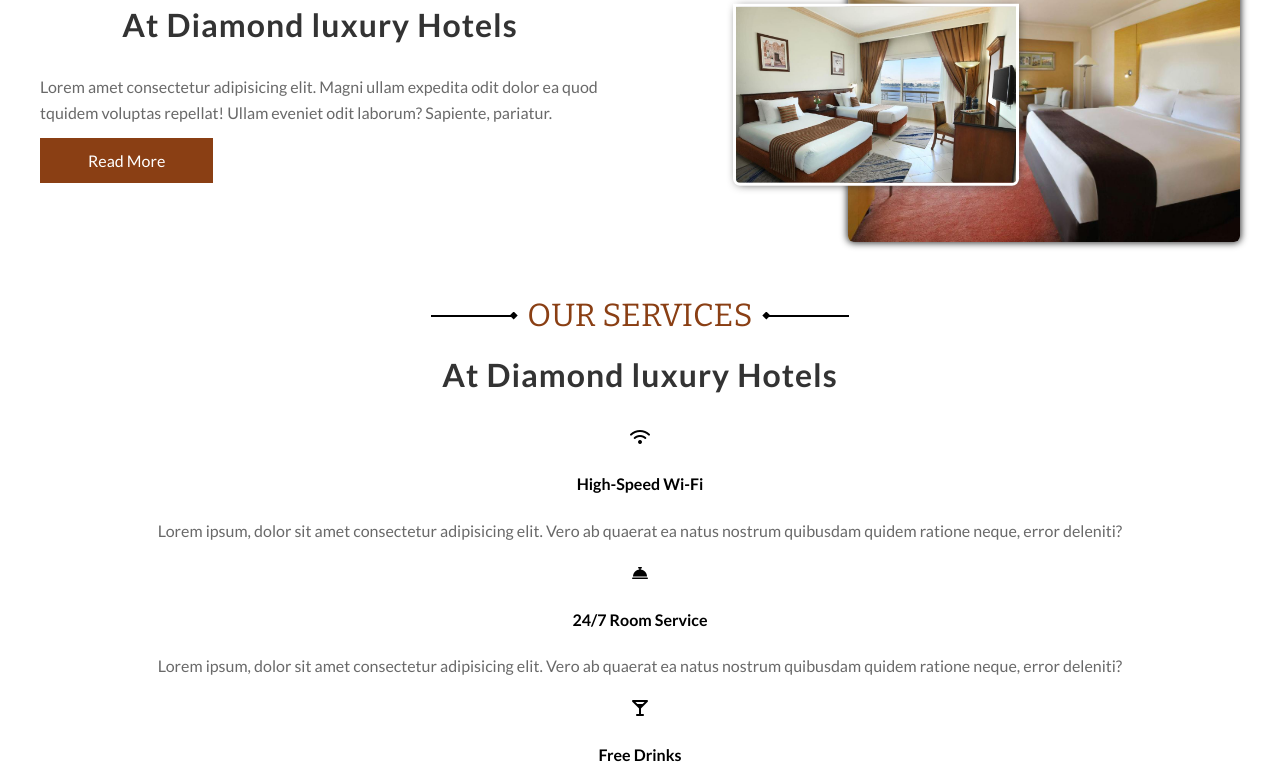
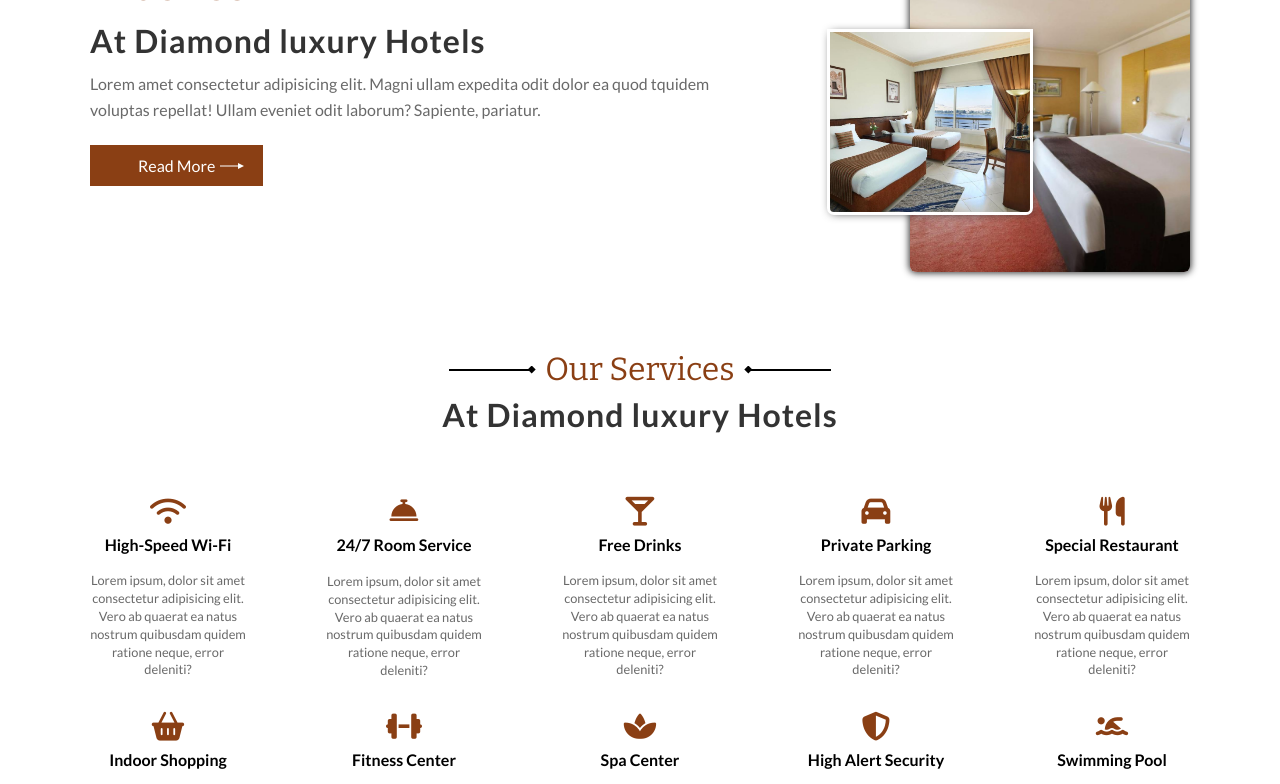
Before and after one commit to AhmedOsman21/nile-horizon-hotel-website, a website: page index.html in a window 1280 px wide. Shown: the part 728-1512 px from the top of the page. Drawn offline with nearby package versions, Linux system fonts and the light colour scheme; a web font is replaced by a local one.

Commit message:
Compiled CSS

```diff
--- a/assets/css/style.css
+++ b/assets/css/style.css
@@ -343,8 +343,8 @@ a:active {
   margin-bottom: 0;
   font-weight: 400;
   font-size: clamp(1.2rem, 1.2rem + 1vw, 2.4rem);
-  text-transform: uppercase;
   color: hsl(22, 75%, 31%);
+  white-space: nowrap;
 }
 
 .lead {
@@ -352,7 +352,7 @@ a:active {
   font-family: "Lato", System-ui, -apple-system, sans-serif;
   color: hsl(0, 0%, 20%);
   text-align: center;
-  margin-bottom: 2rem;
+  margin-bottom: 2.5rem;
   letter-spacing: 1px;
 }
 
@@ -400,7 +400,7 @@ input[type=date]:not(:focus):in-range::-webkit-datetime-edit-text {
 }
 
 .container {
-  width: min(100%, 75rem);
+  width: min(100%, 68.75rem);
   margin-inline: auto;
 }
 @media (max-width: 78.75em) {
@@ -409,13 +409,17 @@ input[type=date]:not(:focus):in-range::-webkit-datetime-edit-text {
   }
 }
 
+.section {
+  margin-bottom: 5rem;
+}
+
 .section-heading {
   display: flex;
   flex-direction: row;
   flex-wrap: nowrap;
   align-items: center;
   justify-content: center;
-  margin-bottom: 1.5rem;
+  margin-bottom: 0.6rem;
 }
 
 .hidden {
@@ -424,6 +428,29 @@ input[type=date]:not(:focus):in-range::-webkit-datetime-edit-text {
 
 .no-scroll {
   overflow: hidden;
+}
+
+.icon-main {
+  color: hsl(22, 75%, 31%);
+}
+
+.icon-light {
+  color: hsl(0, 0%, 100%);
+}
+
+.bg-dark {
+  background-color: hsl(0, 0%, 20%);
+  color: hsl(0, 0%, 100%);
+}
+
+.bg-light {
+  background-color: hsl(0, 0%, 100%);
+  color: hsl(0, 0%, 20%);
+}
+
+.bg-main {
+  background-color: hsl(22, 75%, 31%);
+  color: hsl(0, 0%, 100%);
 }
 
 .center {
@@ -570,11 +597,19 @@ input[type=date]:not(:focus):in-range::-webkit-datetime-edit-text {
   margin-inline: 5rem;
 }
 
-.btn-outline, .btn-main, .btn {
+.ornament-btn, .btn, .btn-outline, a.btn-main {
   border: none;
   text-decoration: none;
   cursor: pointer;
   transition: all 0.4s ease-out;
+  position: relative;
+}
+
+.btn-outline, a.btn-main {
+  display: inline-flex;
+  justify-content: center;
+  align-items: center;
+  padding: 0.5rem 3rem;
 }
 
 .btn {
@@ -589,17 +624,15 @@ input[type=date]:not(:focus):in-range::-webkit-datetime-edit-text {
   background-color: hsl(22, 84%, 37%);
 }
 
-.btn-main {
-  padding: 0.8rem 3rem;
+a.btn-main {
   background-color: hsl(22, 75%, 31%);
   color: hsl(0, 0%, 100%);
 }
-.btn-main:hover, .btn-main:focus {
+a.btn-main:hover, a.btn-main:focus {
   background-color: hsl(22, 84%, 37%);
 }
 
 .btn-outline {
-  padding: 0.8rem 0;
   padding-right: 3rem;
   background-color: transparent;
   color: hsl(22, 75%, 31%);
@@ -608,7 +641,38 @@ input[type=date]:not(:focus):in-range::-webkit-datetime-edit-text {
 .btn-outline:hover, .btn-outline:focus {
   background-color: hsl(22, 75%, 31%);
   color: hsl(0, 0%, 100%);
-  padding: 0.8rem 3rem;
+  padding: 0.5rem 3rem;
+}
+
+.ornament-btn::before {
+  content: "";
+  position: absolute;
+  width: 1.3rem;
+  height: 1px;
+  background-color: white;
+  top: 50%;
+  right: 1.4rem;
+  transform: translateY(-50%);
+  transition: width 0.4s ease;
+}
+.ornament-btn::after {
+  content: "";
+  position: absolute;
+  width: 0.2rem;
+  height: 2px;
+  background-color: transparent;
+  top: 50%;
+  right: 1.2rem;
+  border: 0 solid transparent;
+  border-width: 3px 0 3px 6px;
+  border-left-color: white;
+  transform: translateY(-50%);
+}
+.ornament-btn:hover {
+  padding-inline: 2rem 4rem;
+}
+.ornament-btn:hover::before {
+  width: 20%;
 }
 
 .line-left, .line-right, .line-right-only {
@@ -679,6 +743,12 @@ input[type=date]:not(:focus):in-range::-webkit-datetime-edit-text {
 }
 .line-left::after {
   right: -0.4rem;
+}
+
+@media (max-width: 47.99875em) {
+  .line {
+    display: none;
+  }
 }
 
 .navbar__wrapper {
@@ -1117,7 +1187,6 @@ header {
   background: url("../images/hero.png") no-repeat center center/cover;
   background-color: hsla(0, 0%, 0%, 0.685);
   background-blend-mode: darken;
-  margin-bottom: 3.5rem;
 }
 @media (max-width: 68.74875em) {
   .hero {
@@ -1161,52 +1230,49 @@ header {
   padding: 2.5em 2em;
 }
 
-.home-a {
-  margin-bottom: 3.5rem;
-}
-.home-a .grid-container {
+#home-a .grid-container {
   display: grid;
   grid-template-areas: "img" "text";
-  grid-template-rows: 1fr 1fr;
-  row-gap: 3rem;
+  grid-template-rows: 1fr;
+  row-gap: 2rem;
 }
 @media (min-width: 48em) {
-  .home-a .grid-container {
+  #home-a .grid-container {
     grid-template-areas: "text img";
-    grid-template-columns: 1fr 1fr;
-    grid-template-rows: 1fr;
-    column-gap: 1rem;
+    grid-template-columns: 1fr auto;
+    grid-template-rows: 18.75rem;
+    column-gap: 5rem;
   }
 }
 @media (min-width: 68.75em) {
-  .home-a .grid-container {
+  #home-a .grid-container {
     column-gap: 5rem;
   }
 }
-.home-a .grid-container .visual-content {
+#home-a .grid-container .visual-content {
+  grid-area: img;
   display: flex;
   flex-direction: row;
   justify-content: center;
   align-items: center;
-  grid-area: img;
   position: relative;
 }
 @media (min-width: 48em) {
-  .home-a .grid-container .visual-content {
+  #home-a .grid-container .visual-content {
     display: flex;
     flex-direction: column;
     justify-content: center;
     align-items: flex-end;
   }
 }
-.home-a .grid-container .visual-content .back-image {
+#home-a .grid-container .visual-content .back-image {
   width: 70%;
   height: 100%;
   border-radius: 6px;
   box-shadow: 0 0 7px 1px #333;
   object-fit: cover;
 }
-.home-a .grid-container .visual-content .front-image {
+#home-a .grid-container .visual-content .front-image {
   position: absolute;
   top: -1rem;
   left: 0;
@@ -1217,7 +1283,7 @@ header {
   border-radius: 0 0 4px 4px;
 }
 @media (min-width: 36em) {
-  .home-a .grid-container .visual-content .front-image {
+  #home-a .grid-container .visual-content .front-image {
     width: 50%;
     height: 60%;
     top: 50%;
@@ -1225,30 +1291,102 @@ header {
     transform: translateY(-50%);
   }
 }
-.home-a .grid-container .text-content {
+#home-a .grid-container .text-content {
   grid-area: text;
+  display: flex;
+  flex-direction: column;
+  justify-content: center;
+  align-items: center;
 }
 @media (min-width: 48em) {
-  .home-a .grid-container .text-content {
+  #home-a .grid-container .text-content {
     text-align: left;
   }
 }
-.home-a .grid-container .text-content .section-heading {
+@media (min-width: 36em) {
+  #home-a .grid-container .text-content {
+    display: block;
+  }
+}
+#home-a .grid-container .text-content .section-heading {
   display: flex;
   flex-direction: row;
   justify-content: center;
   align-items: center;
 }
 @media (min-width: 48em) {
-  .home-a .grid-container .text-content .section-heading {
+  #home-a .grid-container .text-content .section-heading {
     display: flex;
     flex-direction: row;
     justify-content: flex-start;
     align-items: center;
   }
 }
-.home-a .grid-container .text-content .read-more {
+#home-a .grid-container .text-content .lead {
+  margin-bottom: 1.5rem;
+}
+@media (min-width: 48em) {
+  #home-a .grid-container .text-content .lead {
+    margin-block: 1rem 0.8rem;
+  }
+}
+@media (min-width: 48em) {
+  #home-a .grid-container .text-content .lead {
+    text-align: left;
+  }
+}
+#home-a .grid-container .text-content .read-more {
   margin-top: 1.4rem;
 }
 
+#home-b .services {
+  display: grid;
+  grid-template-columns: repeat(auto-fit, minmax(12.5rem, 1fr));
+  row-gap: 1.2rem;
+  column-gap: 3rem;
+}
+@media (min-width: 48em) {
+  #home-b .services {
+    column-gap: 5rem;
+    grid-template-columns: repeat(3, 1fr);
+    padding-block: 1.5rem;
+  }
+}
+@media (min-width: 75em) {
+  #home-b .services {
+    grid-template-columns: repeat(5, 1fr);
+  }
+}
+#home-b .services .service {
+  display: grid;
+  grid-template-columns: 1fr;
+  align-items: center;
+  align-content: center;
+  line-height: 1.4;
+  place-self: center;
+  width: 80%;
+}
+@media (min-width: 48em) {
+  #home-b .services .service {
+    width: 100%;
+  }
+  #home-b .services .service:nth-child(2) {
+    display: none;
+  }
+}
+@media (min-width: 75em) {
+  #home-b .services .service:nth-child(2) {
+    display: unset;
+  }
+}
+#home-b .services .service__icon {
+  font-size: clamp(1.2rem, 1.5rem + 2vw, 1.8rem);
+}
+#home-b .services .service__title {
+  margin-block: 0.5rem 1rem;
+}
+#home-b .services .service__paragraph {
+  font-size: clamp(0.4rem, 0.5rem + 2vw, 0.8rem);
+}
+
 /*# sourceMappingURL=style.css.map */
```
Also changed, not shown: 1 other file.
